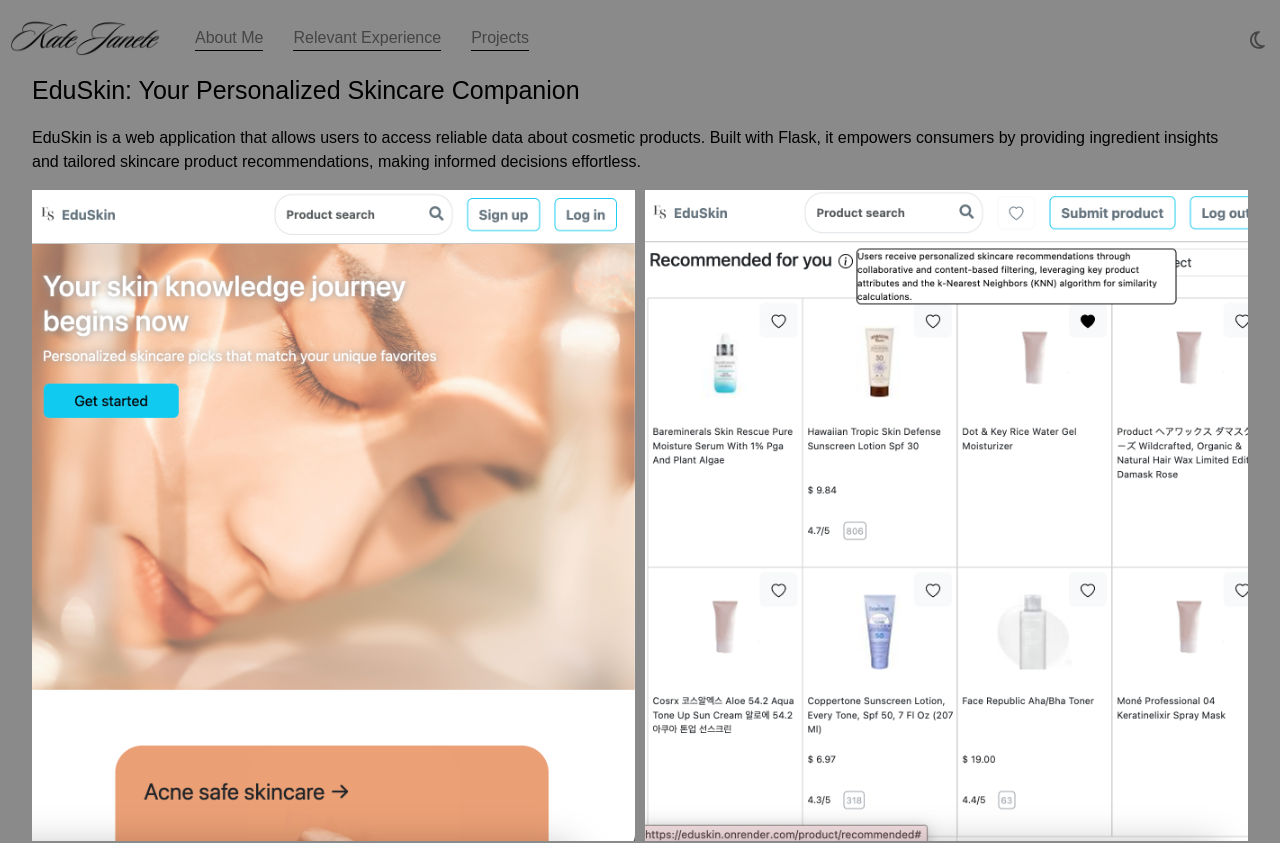
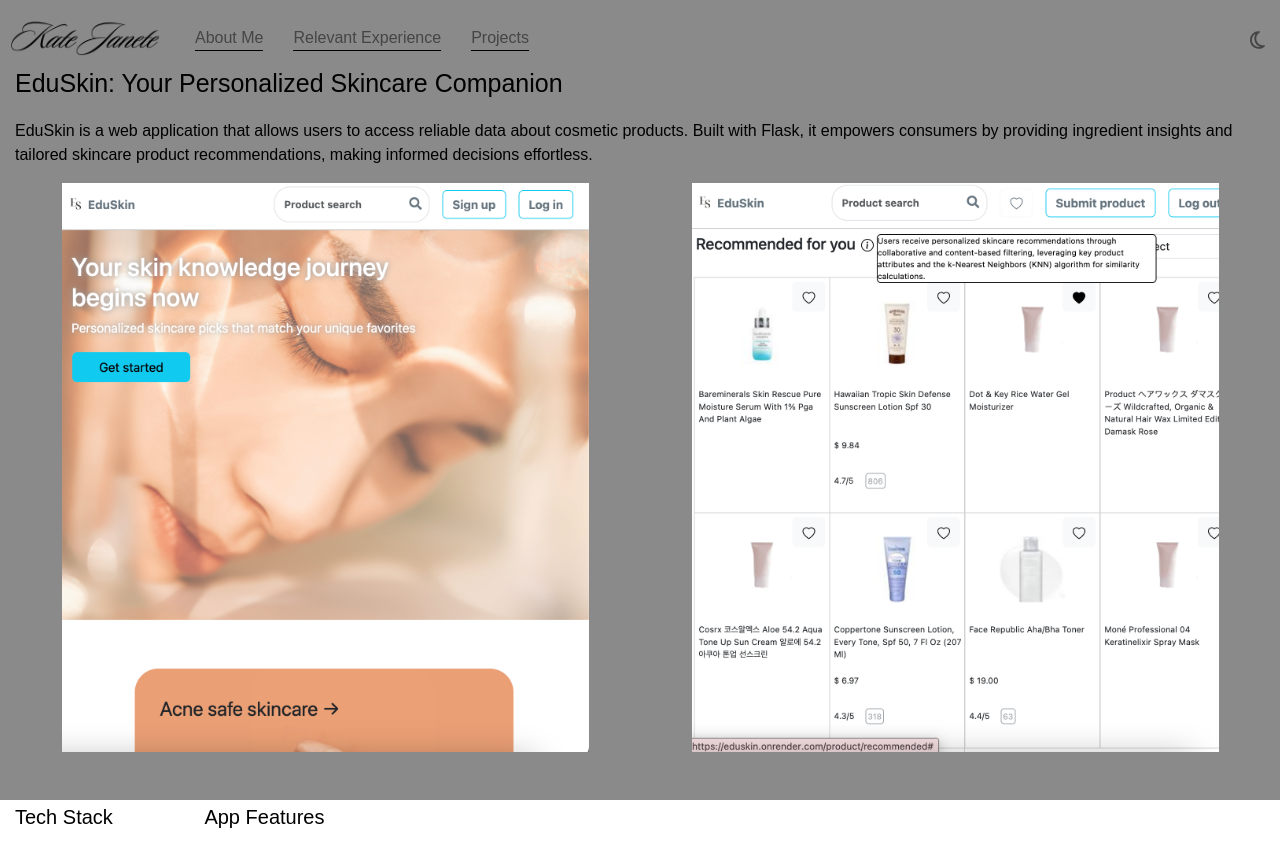
Before and after one commit to katiejnete/katejanete, a React (Vite) app: page /projects/edu-skin in a window 1280 px wide. Shown: the top 843 px of the page. Built offline with nearby package versions, Linux system fonts and the light colour scheme.

Commit message:
update styles to be seamless and screen-friendly

```diff
--- a/src/App.jsx
+++ b/src/App.jsx
@@ -9,15 +9,23 @@
 
 function App() {
   const [isModalOpen, setIsModalOpen] = useState(false);
-  const [isOpen, setIsOpen] = useState(false);
-  const toggleMenu = () => setIsOpen(!isOpen);
-  const hideMenu = () => setIsOpen(false);
+  const [isMenuOpen, setIsMenuOpen] = useState(false);
+  const toggleMenu = () => setIsMenuOpen(!isMenuOpen);
+  const hideMenu = () => setIsMenuOpen(false);
 
   return (
     <>
-      <ModalContext.Provider value={{ isOpen, toggleMenu, hideMenu, setIsModalOpen, isModalOpen }}>
+      <ModalContext.Provider
+        value={{
+          isMenuOpen,
+          toggleMenu,
+          hideMenu,
+          setIsModalOpen,
+          isModalOpen,
+        }}
+      >
         <NavBar />
-        <div className={`app ${(isOpen || isModalOpen) ? "open" : ""}`}>
+        <div className={`app ${isMenuOpen || isModalOpen ? "open" : ""}`}>
           <main>
             <AppRoutes />
           </main>
--- a/src/components/NavBar.jsx
+++ b/src/components/NavBar.jsx
@@ -11,7 +11,7 @@
 import { faX } from "@fortawesome/free-solid-svg-icons";
 
 const NavBar = () => {
-  const { isOpen, toggleMenu, hideMenu, isModalOpen } =
+  const { isMenuOpen, toggleMenu, hideMenu, isModalOpen } =
     useContext(ModalContext);
   const { nightMode, setNightMode } = useContext(NightModeContext);
   const handleNightMode = () => setNightMode(!nightMode);
@@ -27,10 +27,10 @@
       </div>
 
       <div className="navbar-hamburger" onClick={toggleMenu}>
-        {isOpen ? <FontAwesomeIcon icon={faX}/> : <FontAwesomeIcon icon={faBars}/>}
+        {isMenuOpen ? <FontAwesomeIcon icon={faX}/> : <FontAwesomeIcon icon={faBars}/>}
       </div>
 
-      <ul className={`navbar-links ${isOpen ? "open" : ""}`}>
+      <ul className={`navbar-links ${isMenuOpen ? "open" : ""}`}>
         <li>
           <NavLink onClick={hideMenu} to="/about">
             About Me
--- a/src/components/NotFound.jsx
+++ b/src/components/NotFound.jsx
@@ -1,5 +1,5 @@
 const NotFound = () => (
-  <p>404 Page Not Found</p>
+  <h1>404 Page Not Found</h1>
 );
 
 export default NotFound;
--- a/src/components/Projects/ProjectImage.jsx
+++ b/src/components/Projects/ProjectImage.jsx
@@ -15,7 +15,7 @@
   }
 
   return (
-    <div>
+    <div className="project-image-div">
       <img className="project-image" onClick={openPopup} src={src} alt={alt} />
 
       {isOpen && (
--- a/src/components/Projects/ProjectPage.jsx
+++ b/src/components/Projects/ProjectPage.jsx
@@ -35,7 +35,7 @@
       </div>
 
       <div className="project-app-features">
-        <h2>App Features:</h2>
+        <h2>App Features</h2>
         <ul>
           {features.map((feature) => (
             <li key={feature}>{feature}</li>
--- a/src/stylesheets/App.css
+++ b/src/stylesheets/App.css
@@ -42,10 +42,12 @@
 }
 
 footer {
+  width: 100%;
   display: flex;
   justify-content: space-between;
   margin-top: 40px;
   margin-bottom: 0;
+  box-sizing: content-box;
 }
 
 .app-social-icons {
@@ -68,5 +70,18 @@
 
 .app.open {
   position: fixed;
-  margin-right: 30px;
 }
+
+.app {
+  box-sizing: border-box;
+  padding: 15px;
+  height: 100vh;
+  display: flex;
+  flex-direction: column;
+  justify-content: space-between;
+  align-items: flex-start;
+}
+
+main {
+  width: 100%;
+}
--- a/src/stylesheets/Home.css
+++ b/src/stylesheets/Home.css
@@ -30,6 +30,7 @@
 
 .card.home-featured {
     padding: 0;
+    max-width: 85%;
 }
 
 h2, p {
--- a/src/stylesheets/NavBar.css
+++ b/src/stylesheets/NavBar.css
@@ -9,6 +9,7 @@
     justify-content: space-between;
     align-items: flex-start;
     position: absolute;
+    z-index: 1;
 }
 
 .navbar.modal-open {
--- a/src/stylesheets/ProjectImage.css
+++ b/src/stylesheets/ProjectImage.css
@@ -23,6 +23,7 @@
 .project-image-box {
     overflow-y: auto;
     display: flex;
+    justify-content: center;
     align-items: flex-start;
     max-width: 80%;
     max-height: 80%;
--- a/src/stylesheets/ProjectPage.css
+++ b/src/stylesheets/ProjectPage.css
@@ -1,5 +1,7 @@
 .project {
     text-align: left;
+    display: flex;
+    flex-wrap: wrap;
 }
 
 .project img {
@@ -16,11 +18,25 @@
 .project-images {
     display: flex;
     justify-content: center;
+    width: 100%;
     gap: 10px;
 }
 
-@media (max-width: 500px) {
+.project-images img {
+    max-width: 85%;
+}
+
+.project-images .project-image-box img {
+    max-width: 100%;
+}
+
+@media (max-width: 767px) {
     .project-images {
         flex-wrap: wrap;
     }
 }
+
+.project-image-div {
+    display: flex;
+    justify-content: center;
+}
--- a/src/stylesheets/Projects.css
+++ b/src/stylesheets/Projects.css
@@ -6,12 +6,13 @@
 
 .card.projects {
     padding: 0;
-    width: 100%;
+    width: 85%;
     box-sizing: border-box;
 }
 
 .card-list {
     display: flex;
+    justify-content: center;
     flex-wrap: wrap;
     gap: 20px;
 }
--- a/src/stylesheets/index.css
+++ b/src/stylesheets/index.css
@@ -2,6 +2,11 @@
   font-family: sans-serif;
   line-height: 1.5;
   font-weight: 400;
+  height: 100%;
+  width: 100%;
+  min-width: 100vw;
+  margin: 0;
+  padding: 0;
 
   color-scheme: light dark;
   color: black;
@@ -11,6 +16,10 @@
   text-rendering: optimizeLegibility;
   -webkit-font-smoothing: antialiased;
   -moz-osx-font-smoothing: grayscale;
+}
+
+body {
+  background-color: #8a8a8a;
 }
 
 body.night {
@@ -92,14 +101,16 @@
   padding: 0;
   width: 100%;
   height: 100%;
-  box-sizing: border-box;
-  background-color: #8a8a8a;
+  background-color: none;
 }
 
 h1, h2 {
   font-weight: 500;
   text-align: left;
-  margin-top: 40px;
+}
+
+h1:first-of-type, h2:first-of-type {
+  margin-top: 50px;
 }
 
 h1 {
```
Also changed, not shown: src/assets/x.png (deleted).
